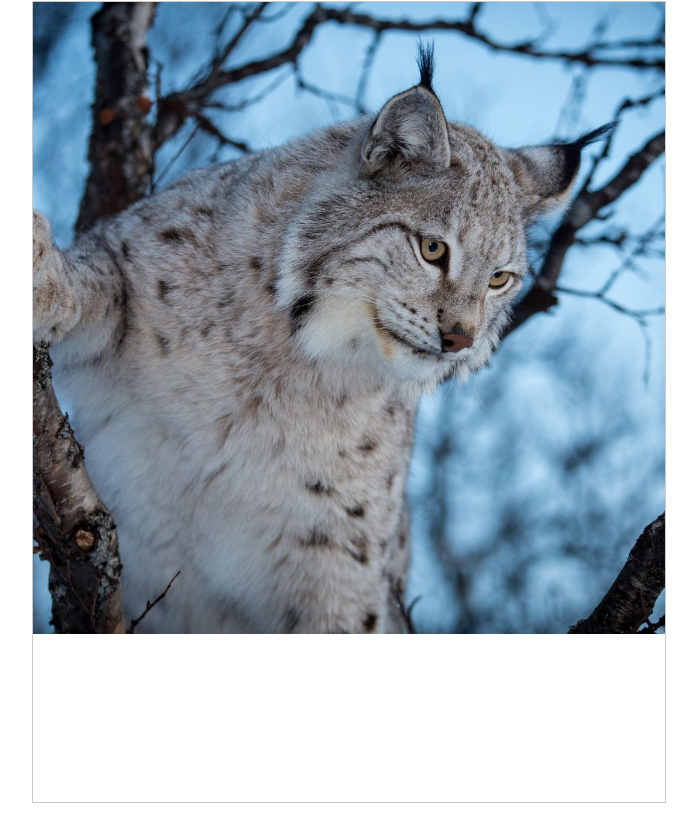
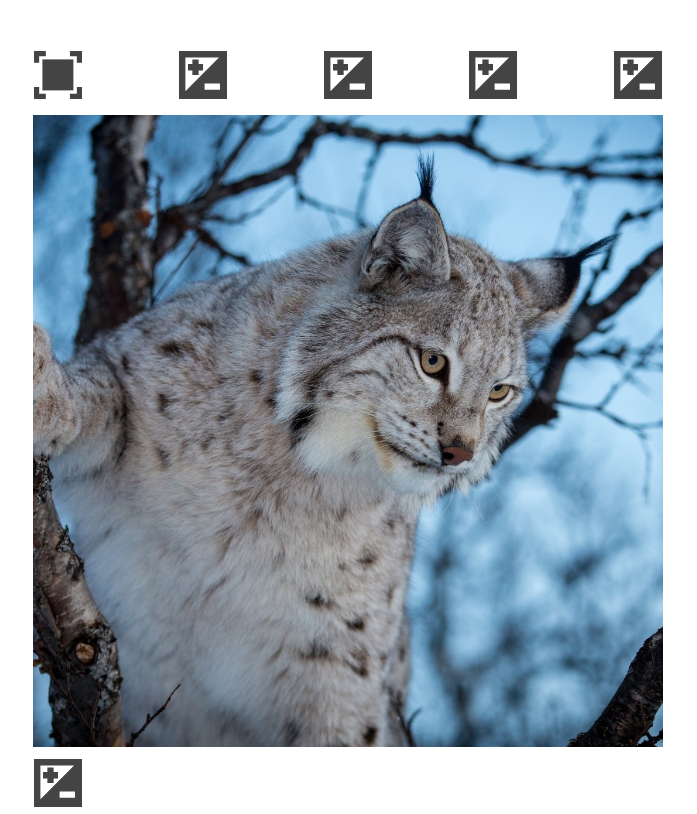
Before and after one commit to urfu-2018/markup-task-9, a website: page index.html in a window 1280 px wide. Shown: the part 161-975 px from the top of the page, without its empty margins (291-988 px from the left). Drawn offline with Linux system fonts and the light colour scheme.

Commit message:
работает  вмещаемость

```diff
--- a/index.css
+++ b/index.css
@@ -6,7 +6,14 @@ main
 
 .content
 {
-    border: 1px solid #c9c7c7;
+    margin: 50px auto;
+    width: 632px;
+    display: grid;
+    grid-gap: 12px 95px;
+    grid-template: 'fill scale logo rotate flip' auto
+        'img img img img img' 632px
+        'car car car car car' auto / 50px 50px 50px 50px 50px;
+    /* border: 1px solid #c9c7c7;
     width: 632px;
     height: 800px;
     text-align: center;
@@ -15,6 +22,17 @@ main
     right: 0;
     left: 0;
     bottom: 0;
+    display: grid;
+    grid-gap: 12px 95px;
+    grid-template: 'fill scale logo rotate flip' auto
+        'img img img img img' 632px
+        'car car car car car' auto / 50px 50px 50px 50px 50px; */
+}
+
+.photo
+{
+    grid-area: img;
+    overflow: hidden;
 }
 
 .photo__picture
@@ -22,4 +40,35 @@ main
     width: 632px;
     height: 632px;
     object-fit: cover;
+    /* margin-left: -145px;
+    margin-top: 55px; */
 }
+
+.icon-plain
+{
+    fill: #444;
+    cursor: pointer;
+    width: 48px;
+    height: 48px;
+}
+
+.sprite,
+.arrow-rb,
+.filter-rb,
+.scale-rb,
+.rotate-rb,
+.fill-cb,
+.flip-cb
+{
+    display: none;
+}
+
+.fill-cb:checked ~ .photo .photo__picture
+{
+    object-fit: contain;
+}
+
+.fill-cb:not(:checked) ~ .photo .photo__picture
+{
+    object-fit: cover;
+}
--- a/index.html
+++ b/index.html
@@ -35,11 +35,49 @@
 <!--Ваша разметка-->
 <main>
     <section class="content">
+        <!--вмещаемость-->
+        <label for="fill-checkbox">
+            <svg class="fill icon-plain" xmlns="http://www.w3.org/2000/svg">
+                <use xlink:href="#fill"></use>
+            </svg>
+        </label>
+        <input id="fill-checkbox" class="fill-cb" type="checkbox">
         <picture class="photo">
             <source srcset="img/grossLuchs.jpg 2x" type="image/jpeg">
             <source srcset="img/mittelgrossLuchs.jpeg 4x" type="image/jpeg">
             <img class="photo__picture" src="img/mittelgrossLuchs.jpg" alt="киса-рысь">
         </picture>
+        <!--масштабирование-->
+        <input type="radio" id="scale-radio-1" class="scale-rb scale-1" name="scale" checked>
+        <input type="radio" id="scale-radio-2" class="scale-rb scale-2" name="scale">
+        <input type="radio" id="scale-radio-3" class="scale-rb scale-3" name="scale">
+        <input type="radio" id="scale-radio-4" class="scale-rb scale-4" name="scale">
+        <input type="radio" id="scale-radio-5" class="scale-rb scale-5" name="scale">
+        <label class="scale-img-1" for="scale-radio-1">
+            <svg class="scale icon-plain" xmlns="http://www.w3.org/2000/svg">
+                <use xlink:href="#scale"></use>
+            </svg>
+        </label>
+        <label class="scale-img-2" for="scale-radio-2">
+            <svg class="scale icon-plain" xmlns="http://www.w3.org/2000/svg">
+                <use xlink:href="#scale"></use>
+            </svg>
+        </label>
+        <label class="scale-img-3" for="scale-radio-3">
+            <svg class="scale icon-plain" xmlns="http://www.w3.org/2000/svg">
+                <use xlink:href="#scale"></use>
+            </svg>
+        </label>
+        <label class="scale-img-4" for="scale-radio-4">
+            <svg class="scale icon-plain" xmlns="http://www.w3.org/2000/svg">
+                <use xlink:href="#scale"></use>
+            </svg>
+        </label>
+        <label class="scale-img-5" for="scale-radio-5">
+            <svg class="scale icon-plain" xmlns="http://www.w3.org/2000/svg">
+                <use xlink:href="#scale"></use>
+            </svg>
+        </label>
     </section>
 </main>
 </body>
```
